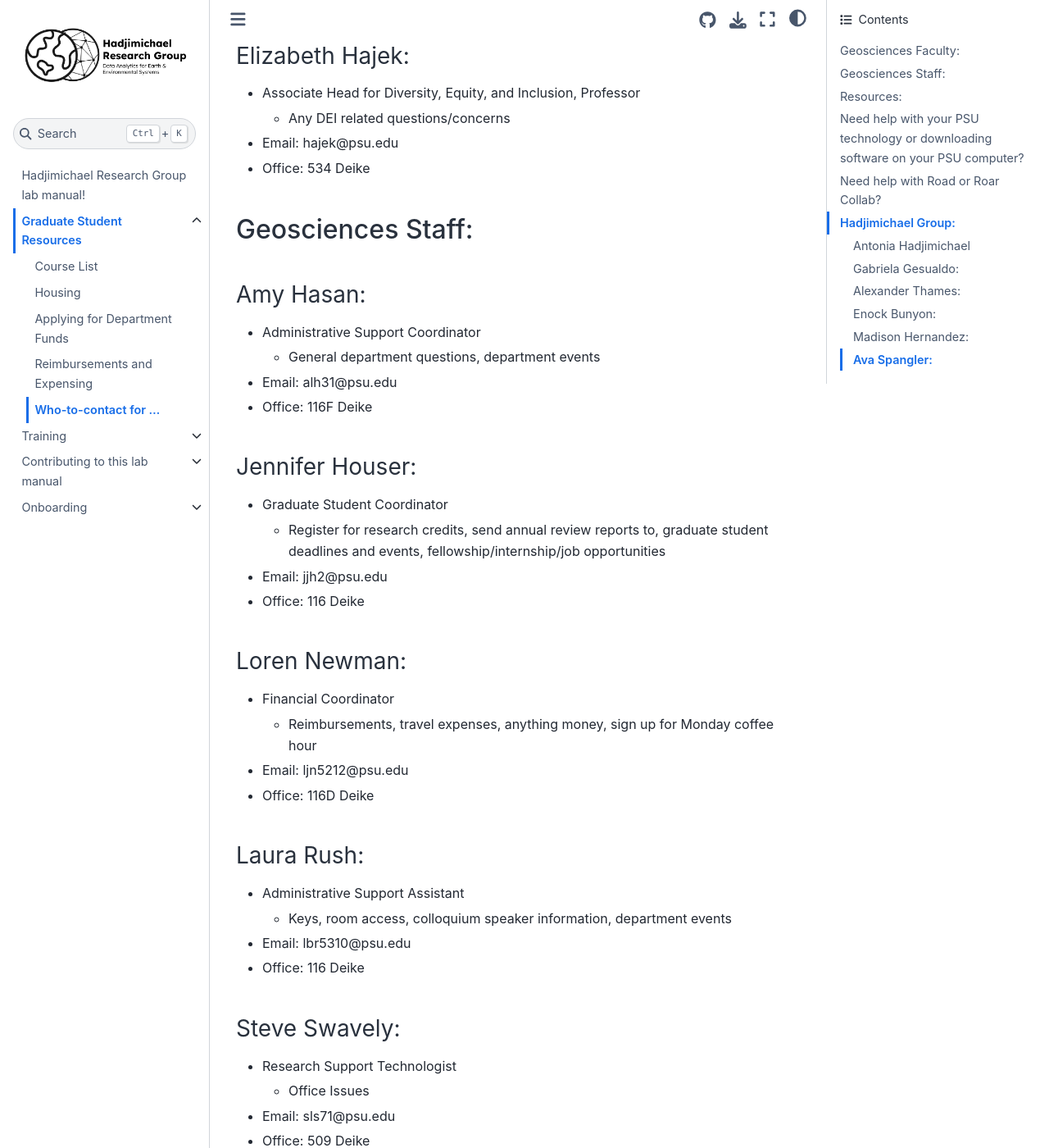
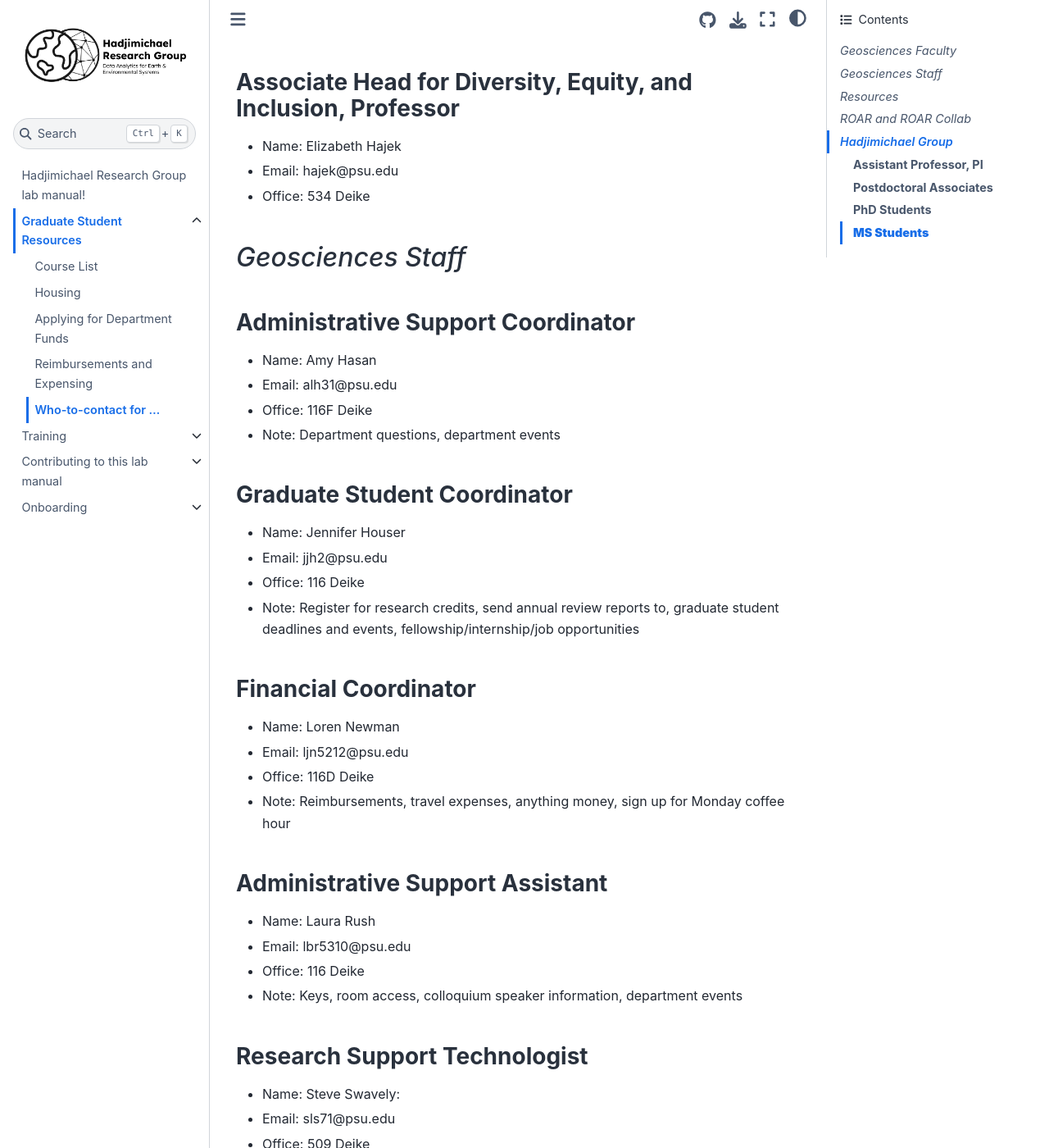
Before and after one commit to HadjimichaelResearchGroup/HadjimichaelResearchGroup.github.io, a Jupyter Book: the page built from docs/GraduateStudentResources/Who_to_contact_for.md, in a window 1280 px wide and 1400 px high, scrolled down 582 px. Shown: the whole window at 82% size. Built offline with Jupyter Book 1.0.4 settings and Sphinx 7.4.7 and the Sphinx Book theme 1.1.4, drawn with Linux system fonts in a browser that asks for light colours; some of the changed text lies outside the part shown.

Commit message:
updated WhotoContact.md

```diff
--- a/docs/GraduateStudentResources/Who_to_contact_for.md
+++ b/docs/GraduateStudentResources/Who_to_contact_for.md
@@ -1,94 +1,92 @@
 ## Who-to-contact for …
 
-### Geosciences Faculty:
-#### Don Fisher:
-- Associate Head for Graduate Programs, Professor
-    - Petition classes
+### _Geosciences Faculty_
+#### **Associate Head for Graduate Programs, Professor**
+- Name: Don Fisher
 - Email: dmf6@psu.edu
 - Office: 339 Deike
+- Note: Petitioning classes
 
-#### Andrew Nyblade:
-- Department Head, Professor
+#### **Department Head, Professor**
+- Name: Andrew Nyblade
 - Email: aan2@psu.edu
 - Office: 116BDeike
 
-#### Elizabeth Hajek:
-- Associate Head for Diversity, Equity, and Inclusion, Professor
-  - Any DEI related questions/concerns
+#### **Associate Head for Diversity, Equity, and Inclusion, Professor**
+- Name: Elizabeth Hajek
 - Email: hajek@psu.edu
 - Office: 534 Deike
 
-### Geosciences Staff:
-#### Amy Hasan:
-- Administrative Support Coordinator
-  - General department questions, department events
+### _Geosciences Staff_
+#### **Administrative Support Coordinator**
+- Name: Amy Hasan
 - Email: alh31@psu.edu
 - Office: 116F Deike
+- Note: Department questions, department events
 
-#### Jennifer Houser:
-- Graduate Student Coordinator
-  - Register for research credits, send annual review reports to, graduate student deadlines and events, fellowship/internship/job opportunities
+#### **Graduate Student Coordinator**
+- Name: Jennifer Houser
 - Email: jjh2@psu.edu
 - Office: 116 Deike
+- Note: Register for research credits, send annual review reports to, graduate student deadlines and events, fellowship/internship/job opportunities
 
-#### Loren Newman:
-- Financial Coordinator
-  - Reimbursements, travel expenses, anything money, sign up for Monday coffee hour
+#### **Financial Coordinator**
+- Name: Loren Newman
 - Email: ljn5212@psu.edu
 - Office: 116D Deike
+- Note: Reimbursements, travel expenses, anything money, sign up for Monday coffee hour
 
-#### Laura Rush:
-- Administrative Support Assistant
-  - Keys, room access, colloquium speaker information, department events
+#### **Administrative Support Assistant**
+- Name: Laura Rush
 - Email: lbr5310@psu.edu
 - Office: 116 Deike
+- Note: Keys, room access, colloquium speaker information, department events
 
-#### Steve Swavely:
-- Research Support Technologist
-  - Office Issues
+#### **Research Support Technologist**
+- Name: Steve Swavely:
 - Email: sls71@psu.edu
 - Office: 509 Deike
+- Note: Intra-office issues
 
-### Resources:
-### Need help with your PSU technology or downloading software on your PSU computer?
+### _Resources_
+Need help with your PSU technology or downloading software on your PSU computer?
 - Email: helpdesk@ems.psu.edu
 - Phone: 814-865-4357
-- Contact: PC/Windows help, Zachary McClure
+- PC/Windows
+  - Name: Zachary McClure
   - Email: zsm5133@psu.edu
   - Office: 226 Deike
-- Contact: Mac help, Brandon Brambaugh
+- Mac/macOS
+  - Name: Brandon Brambaugh
   - Email: bmb6053@psu.edu
 
-### Need help with Road or Roar Collab?
+### _ROAR and ROAR Collab_
 - Email: icds@psu.edu
 
-### Hadjimichael Group:
-#### Antonia Hadjimichael
-- Assistant Professor, PI
+### _Hadjimichael Group_
+#### **Assistant Professor, PI**
+- Name: Antonia Hadjimichael
 - Email: hadjimichael@psu.edu
 - Office: 212 Deike
 - Website: [Hadjimichael Group](https://www.hadjimichaelgroup.info/)
 
-#### Gabriela Gesualdo:
-- Postdoctoral Associate
-- Email: gqg5266@psu.edu
-- Office: 441 Deike
+#### **Postdoctoral Associates**
+- Gabriela Gesualdo
+  - Email: gqg5266@psu.edu
+  - Office: 441 Deike
 
-#### Alexander Thames:
-- PhD Student
-- Email: ayt5134@psu.edu
+#### **PhD Students**
+- Name: Alexander Thames
+  - Email: ayt5134@psu.edu
+  - Office: 336 Deike
+- Name: Ava Spangler
+  - Email: aas6791@psu.edu
+  - Office: 236 Deike
 
-#### Enock Bunyon:
-- MS Student
-- Email: eqb5508@psu.edu
-- Office: 437 Deike
-
-#### Madison Hernandez:
-- MS Student
-- Email: mjh7517@psu.edu
-- Office: 303A Deike
-
-#### Ava Spangler:
-- MS Student
-- Email: aas6791@psu.edu
-- Office: 236 Deike
+#### **MS Students**
+- Name: Enock Bunyon
+  - Email: eqb5508@psu.edu
+  - Office: 437 Deike
+- Name: Madison Hernandez
+  - Email: mjh7517@psu.edu
+  - Office: 303A Deike
```
